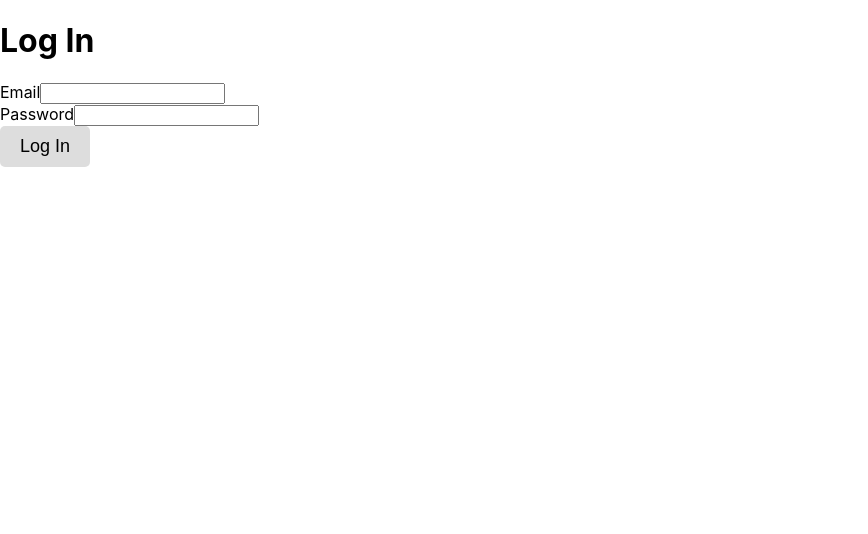
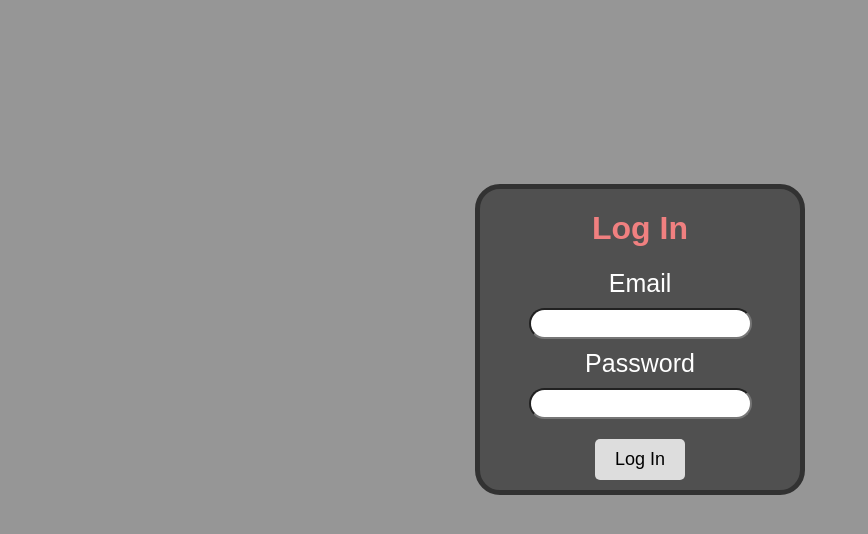
Before and after one commit to piran777/CourseOutlineMaker, a React (Create React App) app in the folder outline-app/: page /login in a window 1280 px wide. Shown: the top 534 px of the page, without its empty margins (0-868 px from the left). Built offline with nearby package versions, Linux system fonts and the light colour scheme.

Commit message:
Styled Login Page

```diff
--- /dev/null
+++ b/outline-app/src/components/Login/Login.css
@@ -0,0 +1,46 @@
+.Login {
+    display: flex;
+    background-color: rgb(80,80,80);
+    font-family: Arial, sans-serif;
+    width: 25%;
+    margin: auto;
+    border: 5px solid rgb(50,50,50);
+    border-radius: 25px;
+    height: 100%;
+    margin-top: 23vh;
+}
+
+body {
+    background-color: rgb(150,150,150);
+}
+
+.Login form {
+    display: inline-block;
+    margin: auto;
+    text-align: center;
+}
+
+.Login h1 {
+    color: lightcoral;
+    border: black;
+    border: 2px;
+}
+
+.Login label {
+    font-size: 25px;
+    color: white;
+    display: inline-block;
+    width: 20vh;
+}
+
+.Login input {
+    border-radius: 25px;
+    font-size: 15px;
+    padding-inline: 10px;
+    padding-top: 5px;
+    padding-bottom: 5px;
+}
+
+.Login input, button {
+    margin: 10px;
+}
--- a/outline-app/src/components/Login/Login.jsx
+++ b/outline-app/src/components/Login/Login.jsx
@@ -2,6 +2,7 @@ import React from 'react';
 import { useState } from 'react';
 import axios from 'axios';
 import {useNavigate, Link} from 'react-router-dom';
+import './Login.css'
 
 export default function Index() {
     const navigate = useNavigate();
@@ -45,7 +46,7 @@ export default function Index() {
     }
 
     return (
-        <div>
+        <div className='Login'>
             <form onSubmit = {handleSubmit}>
                 <h1>Log In</h1>
                 <label htmlFor = "email">Email</label>
```
